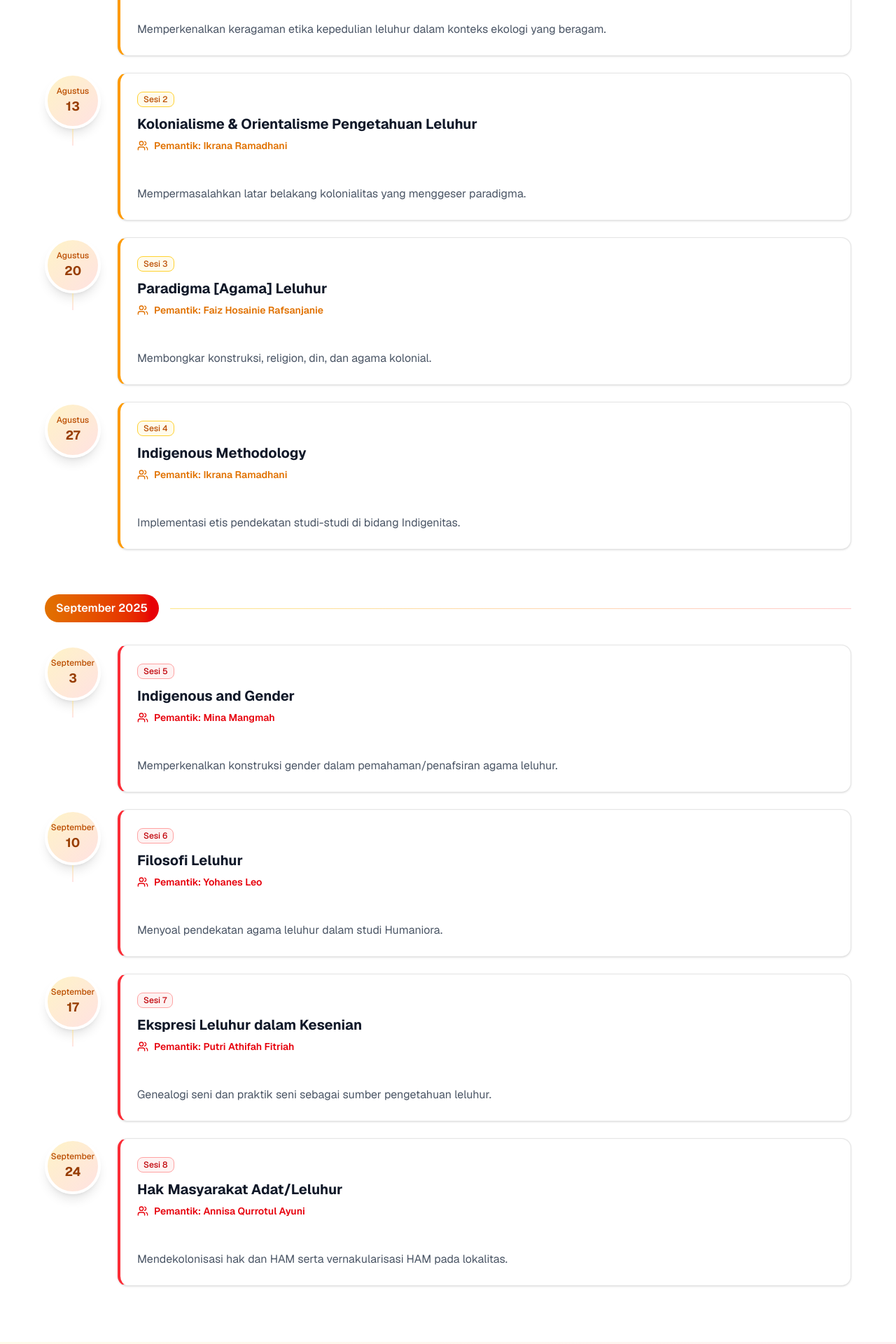
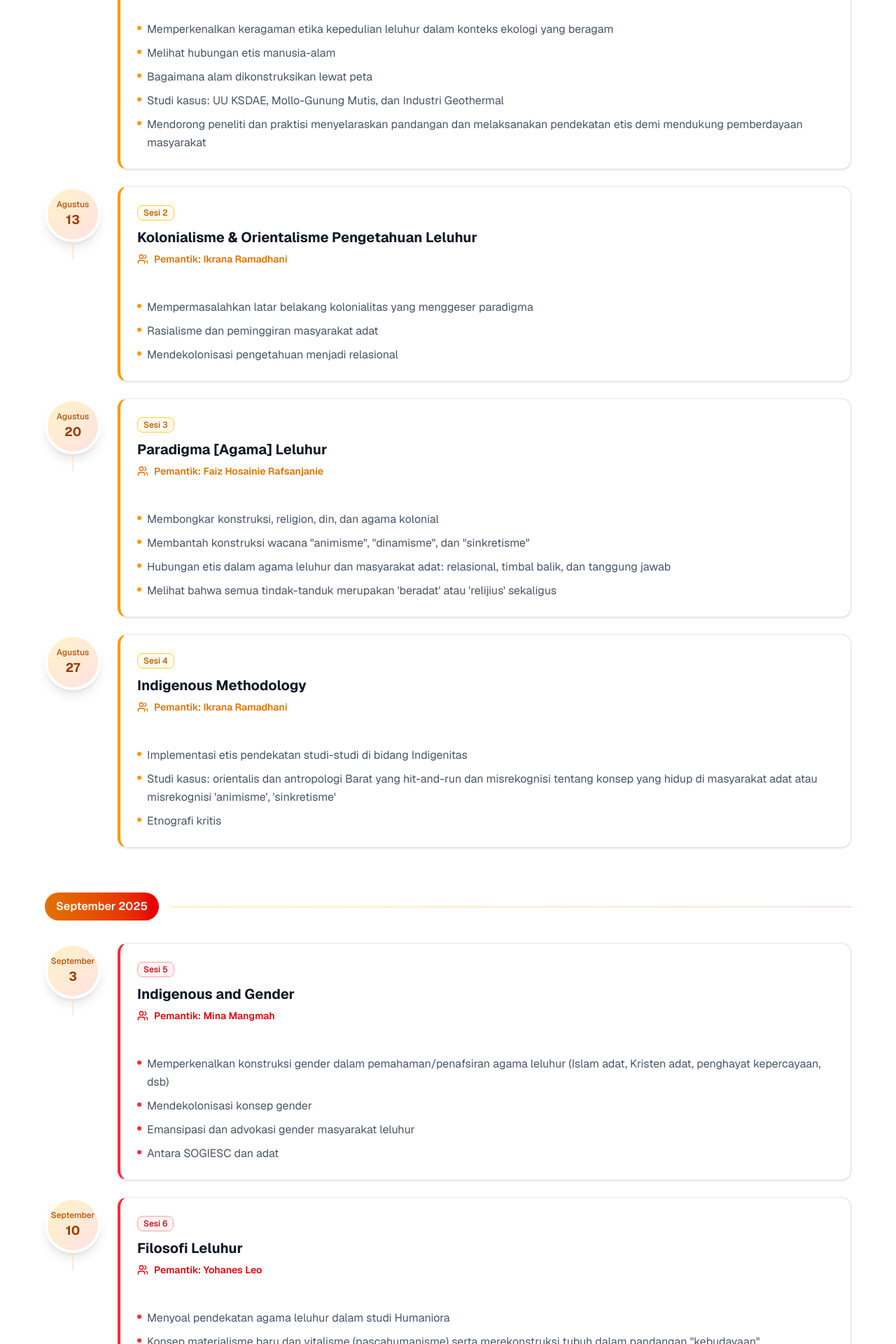
Before and after one commit to NathPribady/adat-dan-leluhur, a Next.js app: page / in a window 1280 px wide. Shown: the part 2320-4240 px from the top of the page at 70% size. Built offline with nearby package versions, Linux system fonts and the light colour scheme.

Commit message:
fix: revert speaker name and format session descriptions
Convert session descriptions to bullet points and revert "Putri" name change.

Co-authored-by: Nathanael Pribady <48143502+NathPribady@users.noreply.github.com>

```diff
--- a/app/page.tsx
+++ b/app/page.tsx
@@ -18,49 +18,88 @@ export default function Component() {
       date: "6 Agustus",
       theme: "Adat dan Ekologi",
       speaker: "Afkar Aristoteles M",
-      description: "Memperkenalkan keragaman etika kepedulian leluhur dalam konteks ekologi yang beragam.",
+      description: [
+        "Memperkenalkan keragaman etika kepedulian leluhur dalam konteks ekologi yang beragam",
+        "Melihat hubungan etis manusia-alam",
+        "Bagaimana alam dikonstruksikan lewat peta",
+        "Studi kasus: UU KSDAE, Mollo-Gunung Mutis, dan Industri Geothermal",
+        "Mendorong peneliti dan praktisi menyelaraskan pandangan dan melaksanakan pendekatan etis demi mendukung pemberdayaan masyarakat",
+      ],
     },
     {
       date: "13 Agustus",
       theme: "Kolonialisme & Orientalisme Pengetahuan Leluhur",
       speaker: "Ikrana Ramadhani",
-      description: "Mempermasalahkan latar belakang kolonialitas yang menggeser paradigma.",
+      description: [
+        "Mempermasalahkan latar belakang kolonialitas yang menggeser paradigma",
+        "Rasialisme dan peminggiran masyarakat adat",
+        "Mendekolonisasi pengetahuan menjadi relasional",
+      ],
     },
     {
       date: "20 Agustus",
       theme: "Paradigma [Agama] Leluhur",
       speaker: "Faiz Hosainie Rafsanjanie",
-      description: "Membongkar konstruksi, religion, din, dan agama kolonial.",
+      description: [
+        "Membongkar konstruksi, religion, din, dan agama kolonial",
+        'Membantah konstruksi wacana "animisme", "dinamisme", dan "sinkretisme"',
+        "Hubungan etis dalam agama leluhur dan masyarakat adat: relasional, timbal balik, dan tanggung jawab",
+        "Melihat bahwa semua tindak-tanduk merupakan 'beradat' atau 'relijius' sekaligus",
+      ],
     },
     {
       date: "27 Agustus",
       theme: "Indigenous Methodology",
       speaker: "Ikrana Ramadhani",
-      description: "Implementasi etis pendekatan studi-studi di bidang Indigenitas.",
+      description: [
+        "Implementasi etis pendekatan studi-studi di bidang Indigenitas",
+        "Studi kasus: orientalis dan antropologi Barat yang hit-and-run dan misrekognisi tentang konsep yang hidup di masyarakat adat atau misrekognisi 'animisme', 'sinkretisme'",
+        "Etnografi kritis",
+      ],
     },
     {
       date: "3 September",
       theme: "Indigenous and Gender",
       speaker: "Mina Mangmah",
-      description: "Memperkenalkan konstruksi gender dalam pemahaman/penafsiran agama leluhur.",
+      description: [
+        "Memperkenalkan konstruksi gender dalam pemahaman/penafsiran agama leluhur (Islam adat, Kristen adat, penghayat kepercayaan, dsb)",
+        "Mendekolonisasi konsep gender",
+        "Emansipasi dan advokasi gender masyarakat leluhur",
+        "Antara SOGIESC dan adat",
+      ],
     },
     {
       date: "10 September",
       theme: "Filosofi Leluhur",
       speaker: "Yohanes Leo",
-      description: "Menyoal pendekatan agama leluhur dalam studi Humaniora.",
+      description: [
+        "Menyoal pendekatan agama leluhur dalam studi Humaniora",
+        'Konsep materialisme baru dan vitalisme (pascahumanisme) serta merekonstruksi tubuh dalam pandangan "kebudayaan"',
+        "Rekomendasi saran terhadap studi Antropologi serta Sosiologi",
+      ],
     },
     {
       date: "17 September",
       theme: "Ekspresi Leluhur dalam Kesenian",
-      speaker: "Putri Athifah Fitriah",
-      description: "Genealogi seni dan praktik seni sebagai sumber pengetahuan leluhur.",
+      speaker: "Putri",
+      description: [
+        "Genealogi seni",
+        "Pemisahan agama, budaya, dan seni sebagai praktik kolonial",
+        "Praktik seni sebagai sumber pengetahuan leluhur",
+      ],
     },
     {
       date: "24 September",
-      theme: "Hak Masyarakat Adat/Leluhur",
-      speaker: "Annisa Qurrotul Ayuni",
-      description: "Mendekolonisasi hak dan HAM serta vernakularisasi HAM pada lokalitas.",
+      theme: "Hak Masyarakat Adat/Leluhur: KBB, Kedaulatan, dan Kewargaan",
+      speaker: "Annisa",
+      description: [
+        "Mendekolonisasi hak dan HAM",
+        "Politik Agama Resmi sebagai praktik kolonial",
+        "Vernakularisasi dan localization HAM pada lokalitas",
+        "Hak masyarakat adat dan FoRB untuk penghayat kepercayaan dan agama leluhur",
+        "Mengelaborasikan konsep HAM dan FoRB",
+        "Mencari solusi bersama untuk rekognisi masyarakat adat dan agama leluhur",
+      ],
     },
   ]
 
@@ -328,7 +367,14 @@ export default function Component() {
                         </div>
                       </CardHeader>
                       <CardContent>
-                        <p className="text-gray-600 leading-relaxed">{session.description}</p>
+                        <ul className="text-gray-600 leading-relaxed space-y-2">
+                          {session.description.map((point, pointIndex) => (
+                            <li key={pointIndex} className="flex items-start gap-2">
+                              <span className="w-1.5 h-1.5 bg-amber-500 rounded-full mt-2 flex-shrink-0"></span>
+                              <span>{point}</span>
+                            </li>
+                          ))}
+                        </ul>
                       </CardContent>
                     </Card>
                   </div>
@@ -382,7 +428,14 @@ export default function Component() {
                         </div>
                       </CardHeader>
                       <CardContent>
-                        <p className="text-gray-600 leading-relaxed">{session.description}</p>
+                        <ul className="text-gray-600 leading-relaxed space-y-2">
+                          {session.description.map((point, pointIndex) => (
+                            <li key={pointIndex} className="flex items-start gap-2">
+                              <span className="w-1.5 h-1.5 bg-red-500 rounded-full mt-2 flex-shrink-0"></span>
+                              <span>{point}</span>
+                            </li>
+                          ))}
+                        </ul>
                       </CardContent>
                     </Card>
                   </div>
```
